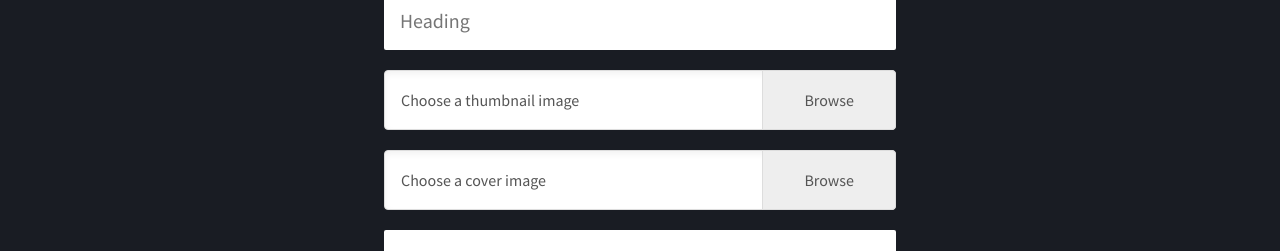
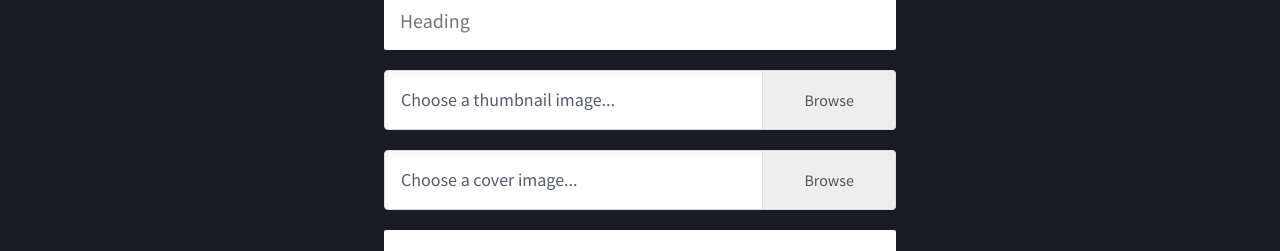
Before and after one commit to yousufkalim/portfolio-react, a React (Create React App) app: page /portal/portfolio in a window 1280 px wide. Shown: the part 194-445 px from the top of the page. Built offline with nearby package versions, Linux system fonts and the light colour scheme.

Commit message:
Portfolio post page completed

```diff
--- a/src/portal/Article.jsx
+++ b/src/portal/Article.jsx
@@ -19,6 +19,7 @@ function Article() {
 		description: "",
 		blog: "",
 	});
+	let [submit, setSubmit] = useState("");
 
 	//Handle Image Input
 	const handleImage = (e) => {
@@ -52,6 +53,11 @@ function Article() {
 		axios
 			.post("/blog", formData)
 			.then(() => {
+				setSubmit(
+					<span className="success">
+						Article posted successfully...
+					</span>
+				);
 				setBlog({
 					image: "",
 					title: "",
@@ -59,7 +65,11 @@ function Article() {
 					blog: "",
 				});
 			})
-			.catch((err) => console.log(err));
+			.catch(() => {
+				setSubmit(
+					<span className="error">Opps an error accured...</span>
+				);
+			});
 	};
 
 	// Return Component
@@ -78,6 +88,7 @@ function Article() {
 							id="file"
 							aria-label="File browser example"
 							onChange={handleImage}
+							required
 						/>
 						<span class="file-custom"></span>
 					</label>
@@ -88,6 +99,7 @@ function Article() {
 						placeholder="Title"
 						value={blog.title}
 						onChange={handleInput}
+						required
 					/>
 					<textarea
 						name="description"
@@ -121,7 +133,8 @@ function Article() {
 							}}
 						/>
 					</div>
-					<button type="submit">Publish</button>
+
+					{submit ? submit : <button type="submit">Publish</button>}
 				</form>
 			</div>
 		</>
--- a/src/portal/Portfolio.jsx
+++ b/src/portal/Portfolio.jsx
@@ -53,7 +53,7 @@ function Portfolio() {
 			.then(() => {
 				setSubmit(
 					<span className="success">
-						Got it, I'll contact you shortly, Thanks
+						Portfolio added successfully...
 					</span>
 				);
 				setPortfolio({
@@ -68,14 +68,17 @@ function Portfolio() {
 					description: "",
 				});
 			})
-			.catch((err) => {
-				setSubmit(<span className="error">Opps an error accured</span>);
+			.catch(() => {
+				setSubmit(
+					<span className="error">Opps an error accured...</span>
+				);
 			});
 	};
 
 	//Rendering Component
 	return (
 		<>
+			{/* Navbar */}
 			<Nav />
 
 			{/* Portfolio Form */}
@@ -88,6 +91,7 @@ function Portfolio() {
 						placeholder="Title"
 						value={portfolio.title}
 						onChange={handleInput}
+						required
 					/>
 					<input
 						type="text"
@@ -95,6 +99,7 @@ function Portfolio() {
 						placeholder="Heading"
 						value={portfolio.heading}
 						onChange={handleInput}
+						required
 					/>
 					<label class="file portal-thumbnail">
 						<input
@@ -103,6 +108,7 @@ function Portfolio() {
 							name="thumbnail"
 							aria-label="File browser example"
 							onChange={handleInput}
+							required
 						/>
 						<span class="file-custom"></span>
 					</label>
@@ -113,6 +119,7 @@ function Portfolio() {
 							name="cover"
 							aria-label="File browser example"
 							onChange={handleInput}
+							required
 						/>
 						<span class="file-custom"></span>
 					</label>
@@ -122,6 +129,7 @@ function Portfolio() {
 						placeholder="Skills"
 						value={portfolio.skills}
 						onChange={handleInput}
+						required
 					/>
 					<input
 						type="text"
@@ -129,6 +137,7 @@ function Portfolio() {
 						placeholder="Category"
 						value={portfolio.category}
 						onChange={handleInput}
+						required
 					/>
 					<input
 						type="text"
@@ -136,6 +145,7 @@ function Portfolio() {
 						placeholder="Copyright"
 						value={portfolio.copyright}
 						onChange={handleInput}
+						required
 					/>
 					<input
 						type="text"
@@ -143,6 +153,7 @@ function Portfolio() {
 						placeholder="Website URL"
 						value={portfolio.weburl}
 						onChange={handleInput}
+						required
 					/>
 					<textarea
 						name="description"
@@ -150,14 +161,17 @@ function Portfolio() {
 						rows="6"
 						placeholder="Description"
 						onChange={handleInput}
+						required
 					>
 						{portfolio.description}
 					</textarea>
-					{<button type="submit">Publish</button>}
+
+					{submit ? submit : <button type="submit">Publish</button>}
 				</form>
 			</div>
 		</>
 	);
 }
 
+//Export
 export default Portfolio;
--- a/src/portal/style/Article.css
+++ b/src/portal/style/Article.css
@@ -66,6 +66,10 @@ Select File
 }
 .file-custom:after {
 	content: "Choose a featured image...";
+	font-size: 18px;
+	font-family: "Source Sans Pro", sans-serif;
+	color: #555c6e;
+	font-weight: normal;
 }
 .file-custom:before {
 	position: absolute;
--- a/src/portal/style/Portfolio.css
+++ b/src/portal/style/Portfolio.css
@@ -28,11 +28,19 @@
 
 /* Image Upload Content */
 .portal-thumbnail .file-custom::after {
-	content: "Choose a thumbnail image" !important;
+	content: "Choose a thumbnail image..." !important;
+	font-size: 18px;
+	font-family: "Source Sans Pro", sans-serif;
+	color: #555c6e;
+	font-weight: normal;
 }
 
 .portal-cover .file-custom::after {
-	content: "Choose a cover image" !important;
+	content: "Choose a cover image..." !important;
+	font-size: 18px;
+	font-family: "Source Sans Pro", sans-serif;
+	color: #555c6e;
+	font-weight: normal;
 }
 
 /* Inputs */
```
Also changed, not shown: 1 other file (tests, documents, lock files or other folders).
